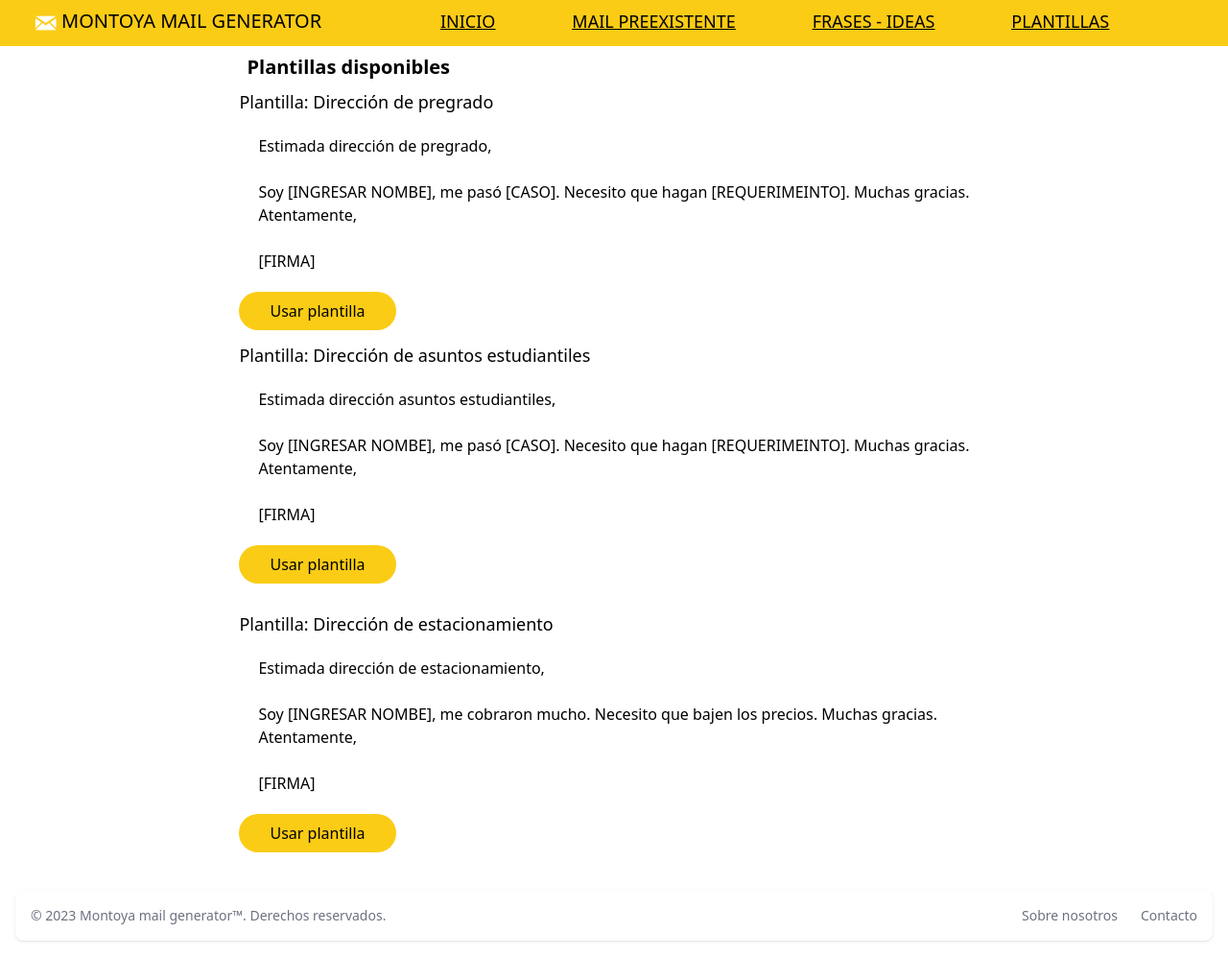
After one commit to tvallotton/gpti, a FastAPI app: template templates/plantillas.html in a window 1280 px wide. The commit adds this page. Shown: the whole page at 96% size. Run offline with FastAPI, Linux system fonts and the light colour scheme; the template is opened without the code that fills it, so the values that code supplies are empty.

Commit message:
feat: add plantillas

```diff
--- a/main.py
+++ b/main.py
@@ -18,24 +18,6 @@ templates = Jinja2Templates(directory="templates")
 
 
 
-
-
-class Preexistente(BaseModel):
-    mail: str
-    extension: str
-    formalidad: str
-
-
-class FrasesIdeas(BaseModel):
-    extension: str
-    formalidad: str
-    receptor: str
-    emisor: str
-    solicitud: str
-    contexto: str
-
-
-
 def render(path: str, request: Request, context={}):
     return templates.TemplateResponse(
         request=request, name=path, context=context
@@ -47,17 +29,20 @@ async def root(r: Request):
     return render("inicio.html", r)
 
 
-
 @app.get("/preexistente")
-async def get_preexistente(r: Request, mail: str = ""):
+def get_preexistente(r: Request, mail: str = ""):
     response = mail
-    return render("preexistente.html", r, { "response": response})
+    return render("preexistente.html", r, { "mail": mail})
 
 
 @app.get("/frases-ideas")
-async def get_frases_ideas(r: Request):
+def get_frases_ideas(r: Request):
     return render("frases-ideas.html", r)
 
+
+@app.get("/plantillas")
+def plantillas(r: Request):
+    return render("plantillas.html", r)
 
 
 @app.websocket("/response-stream")
--- a/static/form-autosave.js
+++ b/static/form-autosave.js
@@ -1,16 +1,14 @@
 
 document.addEventListener("htmx:load", () => {
-
     document.querySelectorAll("form[data-autosave] textarea, form[data-autosave] select, form[data-autosave] input").forEach((input) => {
-
         const key = `${location.pathname}/${input.name}`;
         input.addEventListener("change", (e) => {
             localStorage[key] = e.target.value;
         });
-        if (localStorage[key]) {
+        if (localStorage[key] && !input.value) {
             input.value = localStorage[key];
+        } else if (input.value) {
+            localStorage[key] = input.value;
         }
     });
-
-
 });
--- a/templates/answer.html
+++ /dev/null
@@ -1,6 +0,0 @@
-<div id="response" hx-ext="ws" ws-connect="/response-stream">
-    <p id="response-content" class="whitespace-pre-wrap w-2/3 align-justify">
-
-    </p>
-
-</div>
--- a/templates/header.html
+++ b/templates/header.html
@@ -21,6 +21,11 @@
                     Frases - Ideas
                 </li>
             </a>
+            <a href="/plantillas">
+                <li data-path="plantillas">
+                    Plantillas
+                </li>
+            </a>
 
 
         </ul>
--- /dev/null
+++ b/templates/plantilla-ases.html
@@ -0,0 +1,6 @@
+Estimada dirección asuntos estudiantiles,
+
+Soy [INGRESAR NOMBE], me pasó [CASO]. Necesito que hagan [REQUERIMEINTO]. Muchas gracias.
+Atentamente,
+
+[FIRMA]
--- /dev/null
+++ b/templates/plantilla-dipre.html
@@ -0,0 +1,6 @@
+Estimada dirección de pregrado,
+
+Soy [INGRESAR NOMBE], me pasó [CASO]. Necesito que hagan [REQUERIMEINTO]. Muchas gracias.
+Atentamente,
+
+[FIRMA]
--- /dev/null
+++ b/templates/plantilla-estacionamiento.html
@@ -0,0 +1,6 @@
+Estimada dirección de estacionamiento,
+
+Soy [INGRESAR NOMBE], me cobraron mucho. Necesito que bajen los precios. Muchas gracias.
+Atentamente,
+
+[FIRMA]
--- /dev/null
+++ b/templates/plantillas.html
@@ -0,0 +1,49 @@
+{% extends "base.html" %}
+{% block body %}
+
+<div class="flex justify-center ">
+    <div class="mb-20">
+
+        <h1 class="text-xl font-bold p-2">Plantillas disponibles</h1>
+        <ul class="mb-4">
+            <li>
+                <form hx-get="/preexistente" hx-target="body" hx-push-url="/preexistente">
+
+                    <h1 class="text-lg">Plantilla: Dirección de pregrado</h1>
+
+                    <p class="whitespace-pre-wrap p-5">{% include "plantilla-dipre.html" %}</p>
+                    <textarea class="hidden" name="mail">{% include "plantilla-dipre.html" %}</textarea>
+                    <button class="rounded-full mb-3 bg-yellow-400 p-2 mx-auto px-8">
+                        Usar plantilla
+                    </button>
+                </form>
+            </li>
+
+            <li class="mb-4">
+                <h1 class="text-lg">Plantilla: Dirección de asuntos estudiantiles</h1>
+
+                <p class="whitespace-pre-wrap p-5">{% include "plantilla-ases.html" %}</p>
+
+                <button class="rounded-full mb-3 bg-yellow-400 p-2 mx-auto px-8">
+                    Usar plantilla
+                </button>
+            </li>
+
+            <li class="mb-4">
+                <h1 class="text-lg">Plantilla: Dirección de estacionamiento</h1>
+
+                <p class="whitespace-pre-wrap p-5">{% include "plantilla-estacionamiento.html" %}</p>
+
+                <button class="rounded-full mb-3 bg-yellow-400 p-2 mx-auto px-8">
+                    Usar plantilla
+                </button>
+            </li>
+        </ul>
+
+    </div>
+
+
+</div>
+
+
+{% endblock body %}
--- a/templates/preexistente.html
+++ b/templates/preexistente.html
@@ -16,7 +16,7 @@
 
 
 
-        <textarea id="mail-input" name="mail" class="rounded mb-3 border h-32"></textarea>
+        <textarea id="mail-input" name="mail" class="rounded mb-3 border h-32 whitespace-pre-wrap">{{mail}}</textarea>
 
         <div class="flex mb-3 gap-2">
             <label for="formalidad">Nivel de formalidad</label>
@@ -24,7 +24,6 @@
                     class="rounded-full p-1 px-5 bg-blue-600 text-white ">
                 <option>Casual</option>
                 <option>Formal</option>
-
 
             </select>
             <label for="extension">Extensión</label>
```
Also changed, not shown: 2 other files.
